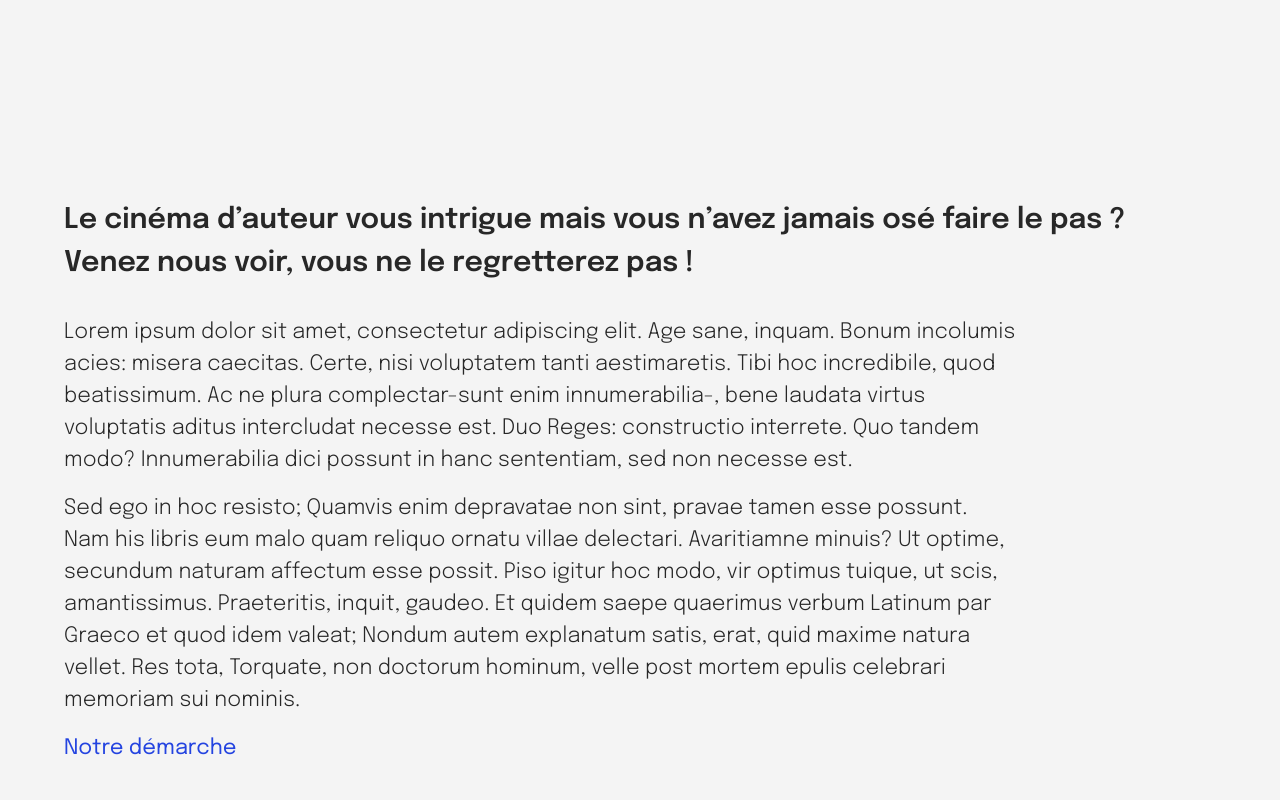
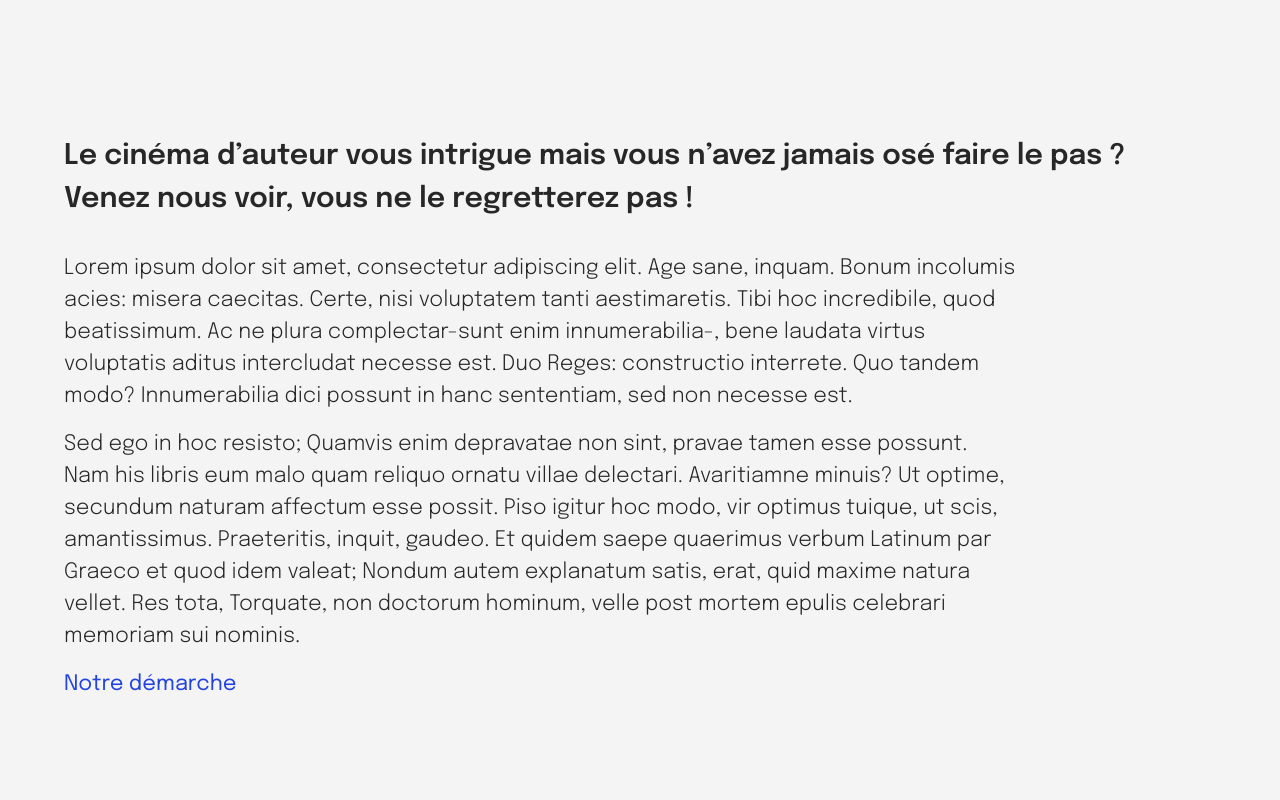
Before and after one commit to Palingenae/OC-P3-FilmsPleinAir-11ty, an Eleventy site: page src/index.njk in a window 1280 px wide. Shown: the part 920-1720 px from the top of the page. Built offline with nearby package versions, Linux system fonts and the light colour scheme; Eleventy itself is replaced by a stand-in of ours; files that its build step writes are made by us from their sources.

Commit message:
UPDATE: more CSS tweaks

```diff
--- a/src/assets/styles/components/sections.css
+++ b/src/assets/styles/components/sections.css
@@ -1,5 +1,5 @@
 .section {
-    margin: var(--spacing-xlarge) 0;
+    margin: var(--spacing-large) 0;
 }
 
 .content-listing {
```
